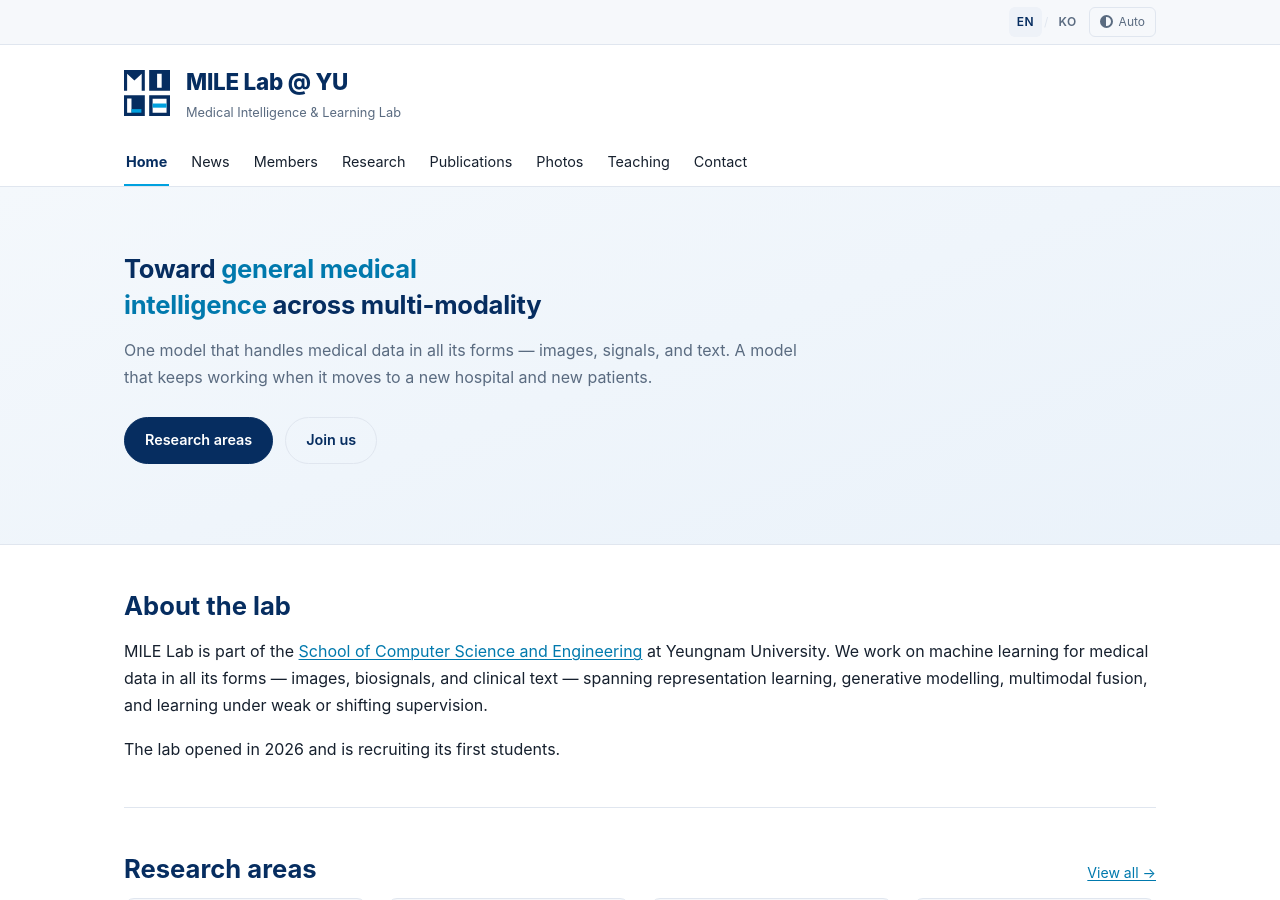
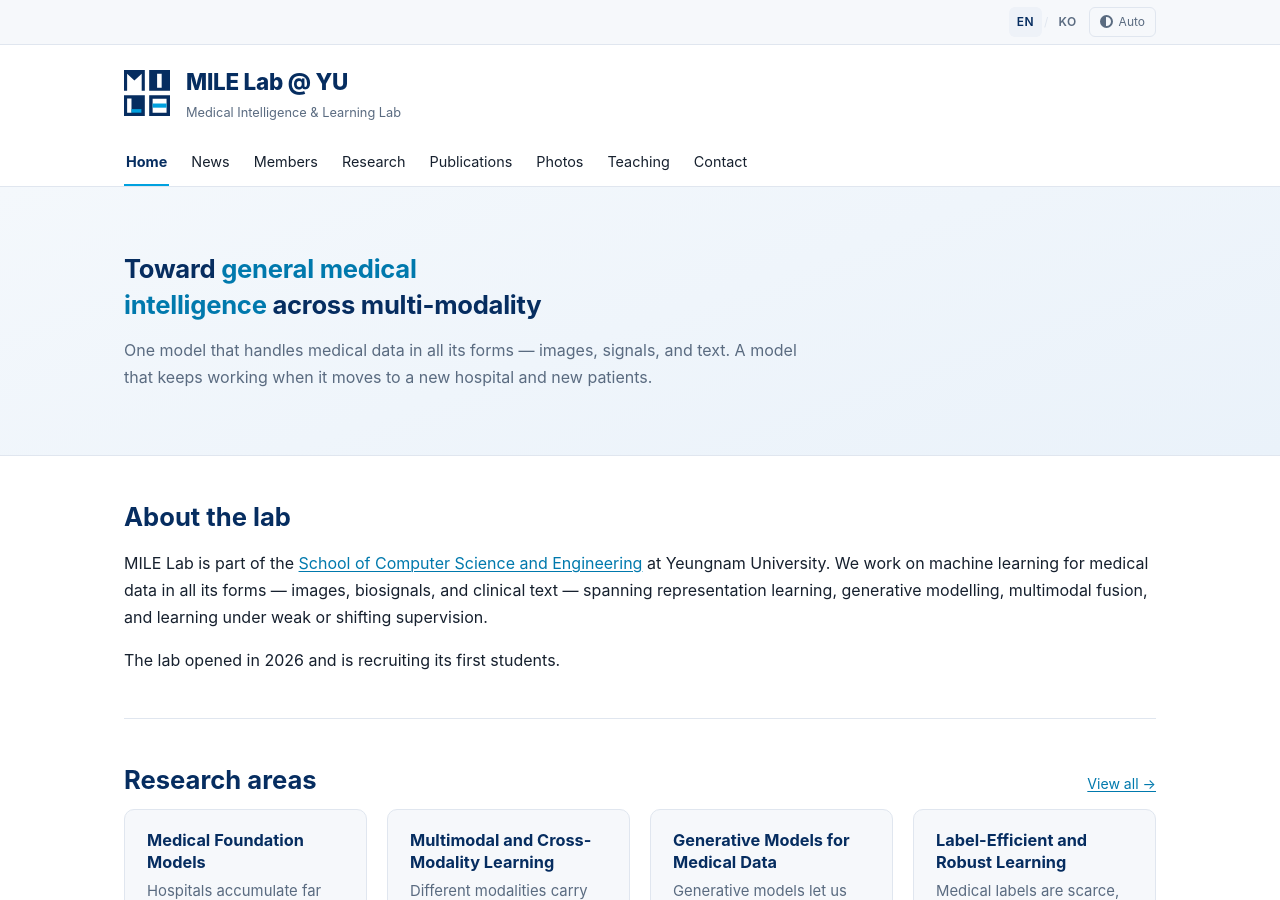
Before and after one commit to milelab-yu/milelab-yu.github.io, a Jekyll site: the page built from index.html, in a window 1280 px wide and 900 px high. Built offline with Jekyll 4.4.1, drawn with Linux system fonts in a browser that asks for light colours.

Commit message:
copy: 홈 히어로의 CTA 버튼 제거
태그라인과 설명 두 줄만 남김. 하단 '함께할 분' 섹션의 버튼은 유지.

Co-Authored-By: Claude Opus 5 (1M context) <noreply@anthropic.com>
Claude-Session: https://claude.ai/code/session_01W96o5EccXN4i3Jh1jTfkA5

```diff
--- a/index.html
+++ b/index.html
@@ -12,10 +12,6 @@ description: "Medical Intelligence & Learning Lab at Yeungnam University — fou
   <div class="wrap">
     <h1 class="tagline">Toward <span class="accent">general medical intelligence</span> across multi-modality</h1>
     <p class="tagline-note">{{ L.tagline_note }}</p>
-    <p class="cta">
-      <a class="btn" href="{{ '/research/' | relative_url }}">{{ L.research_areas }}</a>
-      <a class="btn ghost" href="{{ '/members/lab-members/' | relative_url }}">{{ L.join_us }}</a>
-    </p>
   </div>
 </section>
 
--- a/ko/index.html
+++ b/ko/index.html
@@ -12,10 +12,6 @@ description: "영남대학교 컴퓨터학부 의료지능·학습 연구실 —
   <div class="wrap">
     <h1 class="tagline"><span class="accent">멀티모달리티를 아우르는</span> 범용 의료 지능을 향하여</h1>
     <p class="tagline-note">{{ L.tagline_note }}</p>
-    <p class="cta">
-      <a class="btn" href="{{ '/ko/research/' | relative_url }}">{{ L.research_areas }}</a>
-      <a class="btn ghost" href="{{ '/ko/members/lab-members/' | relative_url }}">{{ L.join_us }}</a>
-    </p>
   </div>
 </section>
 
```
